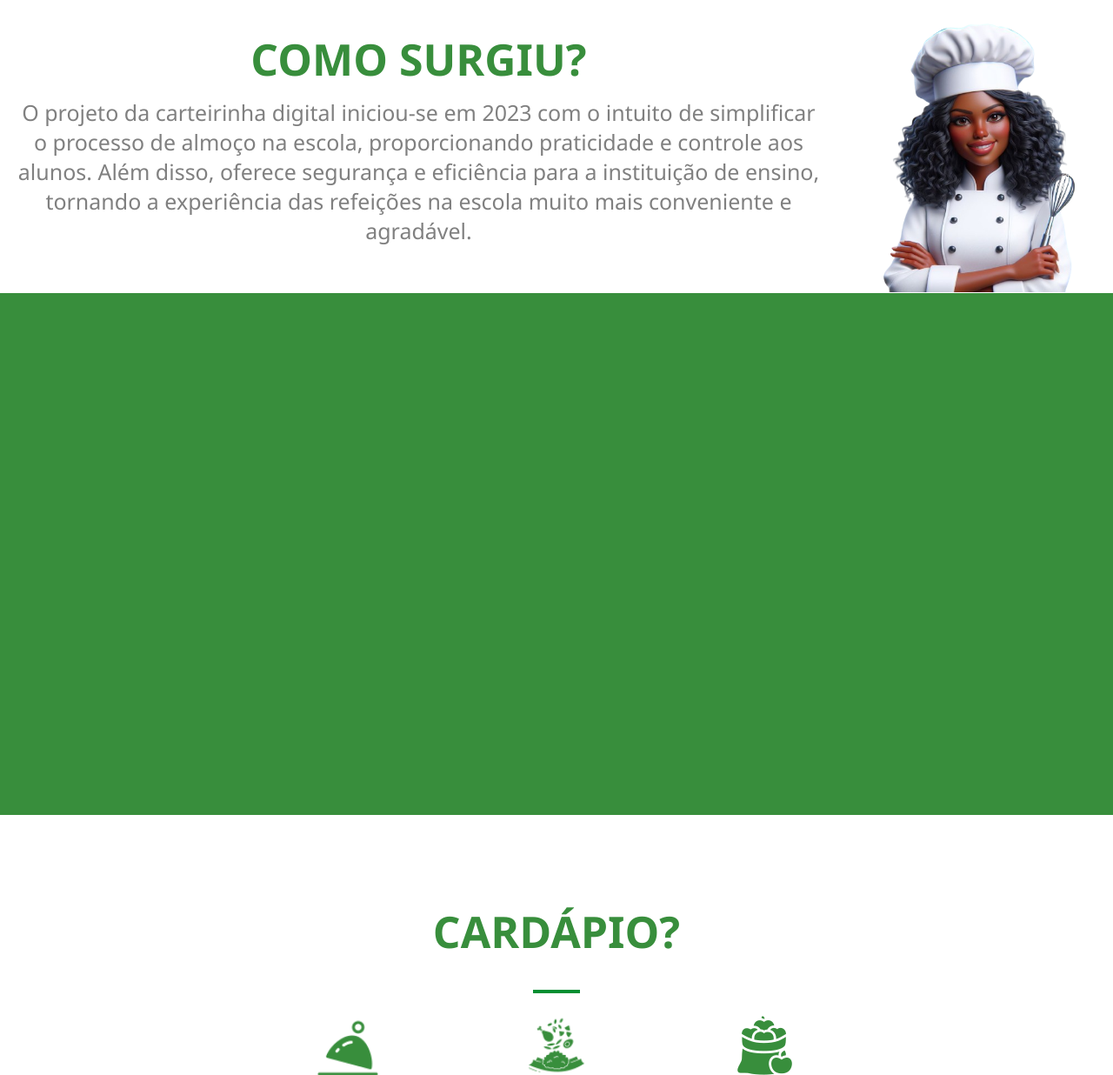
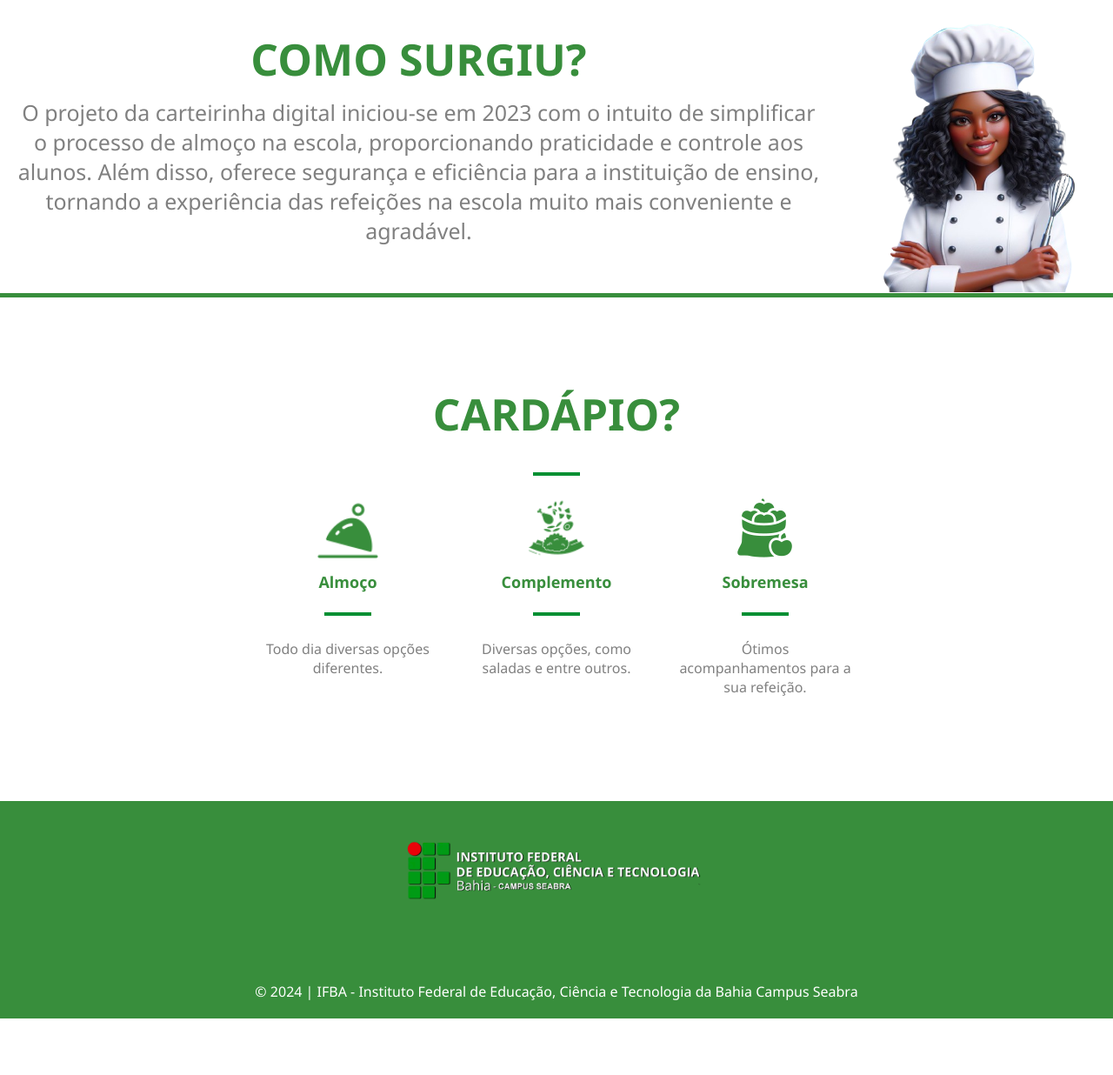
Before and after one commit to lordvitor11/carteirinha-IFBA, a PHP site: page / in a window 1280 px wide. Shown: the part 737-1973 px from the top of the page at 87% size. After the commit the page ends 1908 px from the top, so only its background shows below. Run offline with PHP 8.4, Linux system fonts and the light colour scheme.

Commit message:
Update style.css

```diff
--- a/View/css/style.css
+++ b/View/css/style.css
@@ -267,7 +267,7 @@
   padding-inline: var(--container-padding-horizontal);
   display: grid;
   place-items: center;
-  height: 600px;
+  height: 5px;
 }
 
 .session-4-1{
```
